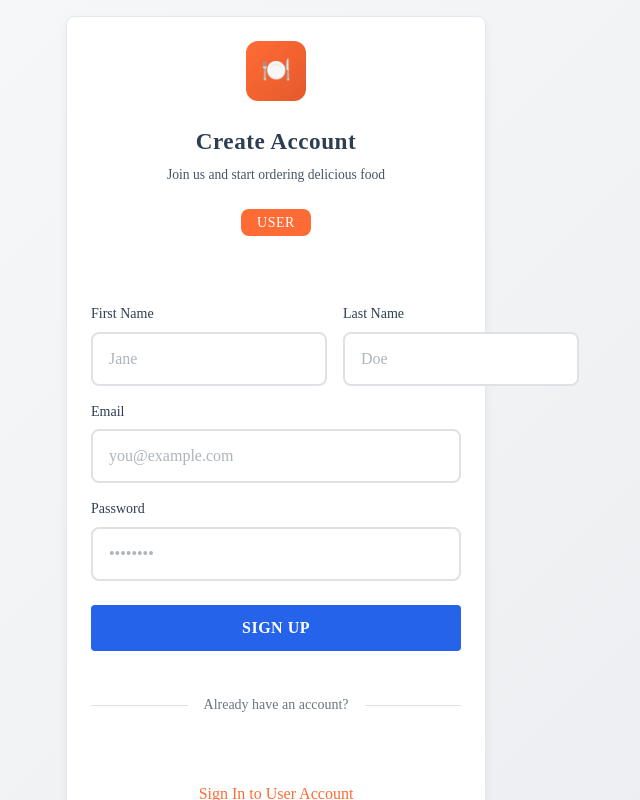
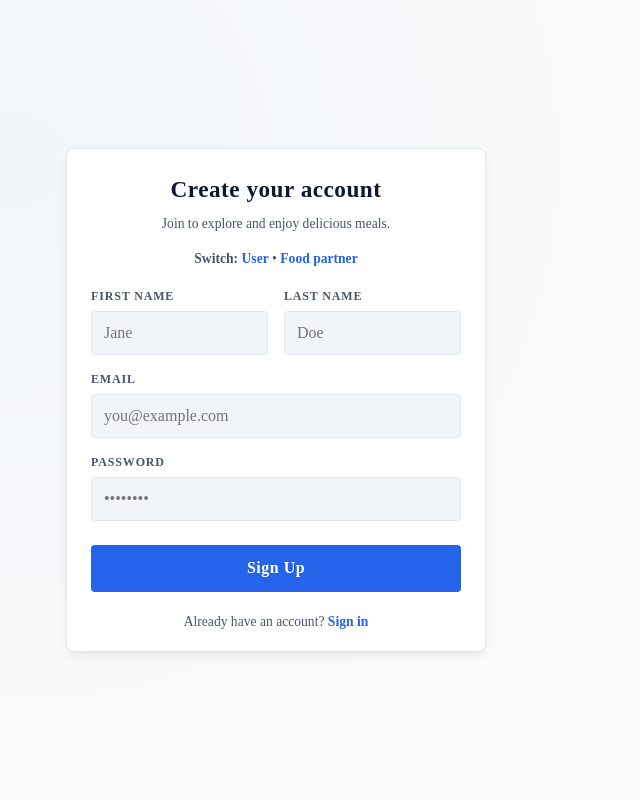
Before and after one commit to Swaraj0769/reelsWithSwiggy, a React (Vite) app in the folder frontend/: page /user/register in a window 1280 px wide. Shown: the top 800 px of the page, without its empty margins (364-1004 px from the left). Built offline with nearby package versions, Linux system fonts and the light colour scheme.

Commit message:
frontend modified

```diff
--- a/frontend/src/components/Reelfeed.jsx
+++ b/frontend/src/components/Reelfeed.jsx
@@ -98,7 +98,7 @@ const ReelFeed = ({ items = [], onLike, onSave, emptyMessage = 'No videos yet.'
               <div className="reel-content">
                 <p className="reel-description" title={item.description}>{item.description}</p>
                 {item.foodPartner && (
-                  <Link className="reel-btn" to={"/food-partner/" + item.foodPartner} aria-label="Visit store">Visit store</Link>
+                  <Link className="reel-btn" to={"/fpartner/" + item.foodPartner} aria-label="Visit store">Visit store</Link>
                 )}
               </div>
             </div>
--- a/frontend/src/pages/auth/ChooseRegister.jsx
+++ b/frontend/src/pages/auth/ChooseRegister.jsx
@@ -14,7 +14,7 @@ const ChooseRegister = () => {
           <Link to="/user/register" className="auth-submit" style={{textDecoration:'none'}}>
             Register as normal user
           </Link>
-          <Link to="/food-partner/register" className="auth-submit" style={{textDecoration:'none', background:'var(--color-surface-alt)', color:'var(--color-text)', border:'1px solid var(--color-border)'}}>
+          <Link to="/fpartner/register" className="auth-submit" style={{textDecoration:'none', background:'var(--color-surface-alt)', color:'var(--color-text)', border:'1px solid var(--color-border)'}}>
             Register as food partner
           </Link>
         </div>
--- a/frontend/src/pages/auth/FoodPartnerForgetPassword.jsx
+++ b/frontend/src/pages/auth/FoodPartnerForgetPassword.jsx
@@ -112,13 +112,13 @@ const FoodPartnerForgetPassword = () => {
         </div>
 
         <div className="auth-links">
-          <Link to="/food-partner/login" className="auth-link">
+          <Link to="/fpartner/login" className="auth-link">
             Back to Partner Login
           </Link>
         </div>
 
         <div className="auth-links" style={{ marginTop: '1rem' }}>
-          <Link to="/food-partner/register" className="auth-link auth-link-secondary">
+          <Link to="/fpartner/register" className="auth-link auth-link-secondary">
             New to our platform? Register as Partner
           </Link>
         </div>
--- a/frontend/src/pages/auth/FoodPartnerLogin.jsx
+++ b/frontend/src/pages/auth/FoodPartnerLogin.jsx
@@ -43,7 +43,7 @@ const FoodPartnerLogin = () => {
           <button className="auth-submit" type="submit">Sign In</button>
         </form>
         <div className="auth-alt-action">
-          New partner? <a href="/food-partner/register">Create an account</a>
+          New partner? <a href="/fpartner/register">Create an account</a>
         </div>
       </div>
     </div>
--- a/frontend/src/pages/auth/FoodPartnerRegister.jsx
+++ b/frontend/src/pages/auth/FoodPartnerRegister.jsx
@@ -43,7 +43,7 @@ const FoodPartnerRegister = () => {
           <p className="auth-subtitle">Grow your business with our platform.</p>
         </header>
         <nav className="auth-alt-action" style={{marginTop: '-4px'}}>
-          <strong style={{fontWeight:600}}>Switch:</strong> <Link to="/user/register">User</Link> • <Link to="/food-partner/register">Food partner</Link>
+          <strong style={{fontWeight:600}}>Switch:</strong> <Link to="/user/register">User</Link> • <Link to="/fpartner/register">Food partner</Link>
         </nav>
         <form className="auth-form" onSubmit={handleSubmit} noValidate>
           <div className="field-group">
@@ -76,7 +76,7 @@ const FoodPartnerRegister = () => {
           <button className="auth-submit" type="submit">Create Partner Account</button>
         </form>
         <div className="auth-alt-action">
-          Already a partner? <Link to="/food-partner/login">Sign in</Link>
+          Already a partner? <Link to="/fpartner/login">Sign in</Link>
         </div>
       </div>
     </div>
--- a/frontend/src/pages/auth/UserForgetPassword.jsx
+++ b/frontend/src/pages/auth/UserForgetPassword.jsx
@@ -128,13 +128,13 @@ const UserForgetPassword = () => {
         </div>
 
         <div className="auth-links">
-          <Link to="/food-partner/forgot-password" className="auth-link">
+          <Link to="/fpartner/forgot-password" className="auth-link">
             Reset Food Partner Password
           </Link>
         </div>
 
         <div className="auth-links" style={{ marginTop: '1rem' }}>
-          <Link to="/food-partner/login" className="auth-link auth-link-secondary">
+          <Link to="/fpartner/login" className="auth-link auth-link-secondary">
             Food Partner Login
           </Link>
         </div>
--- a/frontend/src/pages/auth/UserLogin.jsx
+++ b/frontend/src/pages/auth/UserLogin.jsx
@@ -1,12 +1,11 @@
-import React, { useState } from 'react';
-import { Link } from 'react-router-dom';
-import '../../styles/auth.css';
+import React from 'react';
+import '../../styles/auth-shared.css';
 import axios from 'axios';
 import { useNavigate } from 'react-router-dom';
 
 const UserLogin = () => {
 
-  const navigate = useNavigate()
+  const navigate = useNavigate();
 
   const handleSubmit = async (e) => {
     e.preventDefault();
@@ -14,64 +13,37 @@ const UserLogin = () => {
     const email = e.target.email.value;
     const password = e.target.password.value;
 
-    const response = await axios.post("http://localhost:3000/api/auth/user/login",{
+    const response = await axios.post("http://localhost:3000/api/auth/user/login", {
       email,
       password
-    }, { withCredentials:true })
+    }, { withCredentials: true });
 
     console.log(response.data);
 
-    navigate('/')
+    navigate("/"); // Redirect to home after login
+
   };
 
   return (
-    <div className="auth-container">
-      <div className="auth-card">
-        <div className="auth-header">
-          <div className="auth-logo">
-            🍽️
+    <div className="auth-page-wrapper">
+      <div className="auth-card" role="region" aria-labelledby="user-login-title">
+        <header>
+          <h1 id="user-login-title" className="auth-title">Welcome back</h1>
+          <p className="auth-subtitle">Sign in to continue your food journey.</p>
+        </header>
+        <form className="auth-form" onSubmit={handleSubmit} noValidate>
+          <div className="field-group">
+            <label htmlFor="email">Email</label>
+            <input id="email" name="email" type="email" placeholder="you@example.com" autoComplete="email" />
           </div>
-          <h1 className="auth-title">Welcome Back</h1>
-          <p className="auth-subtitle">Sign in to your account</p>
-          <span className="auth-type">User</span>
-        </div>
-
-        <form className="auth-form" onSubmit={handleSubmit} noValidate>
-          <div className="form-group">
-            <label htmlFor="email" className="form-label">Email</label>
-            <input id="email" name="email" className="form-input" type="email" placeholder="you@example.com" autoComplete="email" />
-          </div>
-          <div className="form-group">
-            <label htmlFor="password" className="form-label">Password</label>
-            <input id="password" name="password" className="form-input" type="password" placeholder="••••••••" autoComplete="current-password" />
+          <div className="field-group">
+            <label htmlFor="password">Password</label>
+            <input id="password" name="password" type="password" placeholder="••••••••" autoComplete="current-password" />
           </div>
           <button className="auth-submit" type="submit">Sign In</button>
         </form>
-
-        <div className="auth-divider">
-          <span>Don't have an account?</span>
-        </div>
-
-        <div className="auth-links">
-          <Link to="/user/register" className="auth-link">
-            Create User Account
-          </Link>
-        </div>
-
-        <div className="auth-divider">
-          <span>Different role?</span>
-        </div>
-
-        <div className="auth-links">
-          <Link to="/food-partner/login" className="auth-link">
-            Sign in as Food Partner
-          </Link>
-        </div>
-
-        <div className="auth-links" style={{ marginTop: '1rem' }}>
-          <Link to="/food-partner/register" className="auth-link auth-link-secondary">
-            New Food Partner? Register here
-          </Link>
+        <div className="auth-alt-action">
+          New here? <a href="/user/register">Create account</a>
         </div>
       </div>
     </div>
--- a/frontend/src/pages/auth/UserRegister.jsx
+++ b/frontend/src/pages/auth/UserRegister.jsx
@@ -1,32 +1,12 @@
-import React, { useState } from "react";
-import { Link } from "react-router-dom";
-import "../../styles/auth.css";
-import axios from "axios";
-import { useNavigate } from "react-router-dom";
+import React from 'react';
+import { Link } from 'react-router-dom';
+import '../../styles/auth-shared.css';
+import axios from 'axios';
+import { useNavigate } from 'react-router-dom';
 
 const UserRegister = () => {
+
     const navigate = useNavigate();
-
-  // const [formData, setFormData] = useState({
-  //   firstName: '',
-  //   lastName: '',
-  //   email: '',
-  //   phone: '',
-  //   password: '',
-  //   confirmPassword: ''
-  // });
-  // const [showPassword, setShowPassword] = useState(false);
-  // const [showConfirmPassword, setShowConfirmPassword] = useState(false);
-  // const [isLoading, setIsLoading] = useState(false);
-  // const [agreedToTerms, setAgreedToTerms] = useState(false);
-
-  // const handleInputChange = (e) => {
-  //   const { name, value } = e.target;
-  //   setFormData(prev => ({
-  //     ...prev,
-  //     [name]: value
-  //   }));
-  // };
 
     const handleSubmit = async (e) => {
         e.preventDefault();
@@ -36,120 +16,55 @@ const UserRegister = () => {
         const email = e.target.email.value;
         const password = e.target.password.value;
 
-    const response = await axios.post(
-      "http://localhost:3000/api/auth/user/register",
-      {
+
+        const response = await axios.post("http://localhost:3000/api/auth/user/register", {
             fullName: firstName + " " + lastName,
             email,
-        password,
+            password
         },
         {
-        withCredentials: true,
-      }
-    );
+            withCredentials: true
+        })
 
         console.log(response.data);
 
-    navigate("/");
+        navigate("/")
+
     };
 
     return (
-    <div className="auth-container">
-      <div className="auth-card">
-        <div className="auth-header">
-          <div className="auth-logo">🍽️</div>
-          <h1 className="auth-title">Create Account</h1>
-          <p className="auth-subtitle">
-            Join us and start ordering delicious food
-          </p>
-          <span className="auth-type">User</span>
-        </div>
-
+        <div className="auth-page-wrapper">
+            <div className="auth-card" role="region" aria-labelledby="user-register-title">
+                <header>
+                    <h1 id="user-register-title" className="auth-title">Create your account</h1>
+                    <p className="auth-subtitle">Join to explore and enjoy delicious meals.</p>
+                </header>
+                <nav className="auth-alt-action" style={{ marginTop: '-4px' }}>
+                    <strong style={{ fontWeight: 600 }}>Switch:</strong> <Link to="/user/register">User</Link> • <Link to="/fpartner/register">Food partner</Link>
+                </nav>
                 <form className="auth-form" onSubmit={handleSubmit} noValidate>
                     <div className="two-col">
-            <div className="form-group">
-              <label htmlFor="firstName" className="form-label">
-                First Name
-              </label>
-              <input
-                id="firstName"
-                name="firstName"
-                className="form-input"
-                placeholder="Jane"
-                autoComplete="given-name"
-              />
+                        <div className="field-group">
+                            <label htmlFor="firstName">First Name</label>
+                            <input id="firstName" name="firstName" placeholder="Jane" autoComplete="given-name" />
                         </div>
-            <div className="form-group">
-              <label htmlFor="lastName" className="form-label">
-                Last Name
-              </label>
-              <input
-                id="lastName"
-                name="lastName"
-                className="form-input"
-                placeholder="Doe"
-                autoComplete="family-name"
-              />
+                        <div className="field-group">
+                            <label htmlFor="lastName">Last Name</label>
+                            <input id="lastName" name="lastName" placeholder="Doe" autoComplete="family-name" />
                         </div>
                     </div>
-          <div className="form-group">
-            <label htmlFor="email" className="form-label">
-              Email
-            </label>
-            <input
-              id="email"
-              name="email"
-              className="form-input"
-              type="email"
-              placeholder="you@example.com"
-              autoComplete="email"
-            />
+                    <div className="field-group">
+                        <label htmlFor="email">Email</label>
+                        <input id="email" name="email" type="email" placeholder="you@example.com" autoComplete="email" />
                     </div>
-          <div className="form-group">
-            <label htmlFor="password" className="form-label">
-              Password
-            </label>
-            <input
-              id="password"
-              name="password"
-              className="form-input"
-              type="password"
-              placeholder="••••••••"
-              autoComplete="new-password"
-            />
+                    <div className="field-group">
+                        <label htmlFor="password">Password</label>
+                        <input id="password" name="password" type="password" placeholder="••••••••" autoComplete="new-password" />
                     </div>
-          <button className="auth-submit" type="submit">
-            Sign Up
-          </button>
+                    <button className="auth-submit" type="submit">Sign Up</button>
                 </form>
-
-        <div className="auth-divider">
-          <span>Already have an account?</span>
-        </div>
-
-        <div className="auth-links">
-          <Link to="/user/login" className="auth-link">
-            Sign In to User Account
-          </Link>
-        </div>
-
-        <div className="auth-divider">
-          <span>Different role?</span>
-        </div>
-
-        <div className="auth-links">
-          <Link to="/food-partner/register" className="auth-link">
-            Register as Food Partner
-          </Link>
-        </div>
-
-        <div className="auth-links" style={{ marginTop: "1rem" }}>
-          <Link
-            to="/food-partner/login"
-            className="auth-link auth-link-secondary"
-          >
-            Already a Food Partner? Sign in here
-          </Link>
+                <div className="auth-alt-action">
+                    Already have an account? <Link to="/user/login">Sign in</Link>
                 </div>
             </div>
         </div>
--- a/frontend/src/pages/food-partner/Profile.jsx
+++ b/frontend/src/pages/food-partner/Profile.jsx
@@ -11,7 +11,7 @@ const Profile = () => {
   const [video, setVideo] = useState([])
 
   useEffect(() => {
-    axios.get(`http://localhost:3000/api/food-partner/${id}`, {withCredentials: true})
+    axios.get(`http://localhost:3000/api/fpartner/${id}`, {withCredentials: true})
     .then(response =>{
         setProfile(response.data.foodPartner)
         setVideo(response.data.foodPartner.video)
--- a/frontend/src/routes/AppRoutes.jsx
+++ b/frontend/src/routes/AppRoutes.jsx
@@ -1,30 +1,29 @@
 import React from 'react'
-import {BrowserRouter as Router, Route, Routes } from 'react-router-dom'
-import Home from '../pages/general/Home'
-import Saved from '../pages/general/Saved'
-import UserLogin from '../pages/auth/UserLogin'
-import UserRegister from '../pages/auth/UserRegister'
-import UserForgetPassword from '../pages/auth/UserForgetPassword'
-import FoodPartnerLogin from '../pages/auth/FoodPartnerLogin'
-import FoodPartnerRegister from '../pages/auth/FoodPartnerRegister'
-import FoodPartnerForgetPassword from '../pages/auth/FoodPartnerForgetPassword'
-import CreateFood from '../pages/food-partner/CreateFood'
-import Profile from '../pages/food-partner/Profile'
+import { BrowserRouter as Router, Route, Routes } from 'react-router-dom';
+import UserRegister from '../pages/auth/UserRegister';
+import ChooseRegister from '../pages/auth/ChooseRegister';
+import UserLogin from '../pages/auth/UserLogin';
+import FoodPartnerRegister from '../pages/auth/FoodPartnerRegister';
+import FoodPartnerLogin from '../pages/auth/FoodPartnerLogin';
+import Home from '../pages/general/Home';
+import Saved from '../pages/general/Saved';
+import BottomNav from '../components/BottomNav';
+import CreateFood from '../pages/food-partner/CreateFood';
+import Profile from '../pages/food-partner/Profile';
 
 const AppRoutes = () => {
     return (
         <Router>
             <Routes>
-            <Route path="/" element={<Home />} />
-            <Route path="/saved" element={<Saved />} />
+                <Route path="/register" element={<ChooseRegister />} />
+                <Route path="/user/register" element={<UserRegister />} />
                 <Route path="/user/login" element={<UserLogin />} />
-            <Route path="/user/register" element={<UserRegister />} />
-            <Route path="/user/forgot-password" element={<UserForgetPassword />} />
-            <Route path="/food-partner/login" element={<FoodPartnerLogin />} />
-            <Route path="/food-partner/register" element={<FoodPartnerRegister />} />
-            <Route path="/food-partner/forgot-password" element={<FoodPartnerForgetPassword />} />
-            <Route path='/create-food' element={<CreateFood />} />
-            <Route path='/food-partner/:profile' element={<Profile/>} />
+                <Route path="/fpartner/register" element={<FoodPartnerRegister />} />
+                <Route path="/fpartner/login" element={<FoodPartnerLogin />} />
+                <Route path="/" element={<><Home /><BottomNav /></>} />
+                <Route path="/saved" element={<><Saved /><BottomNav /></>} />
+                <Route path="/create-food" element={<CreateFood />} />
+                <Route path="/fpartner/:id" element={<Profile />} />
             </Routes>
         </Router>
     )
```
Lines whose indentation alone changed are shown as unchanged.
